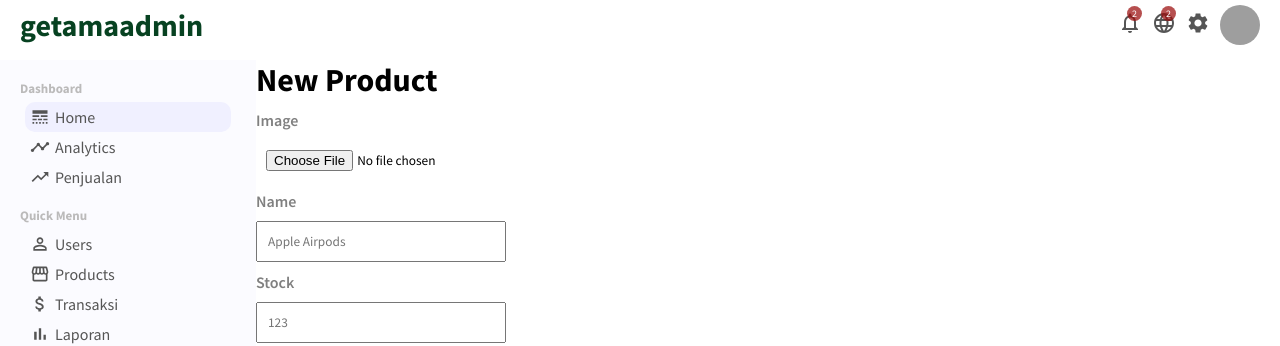
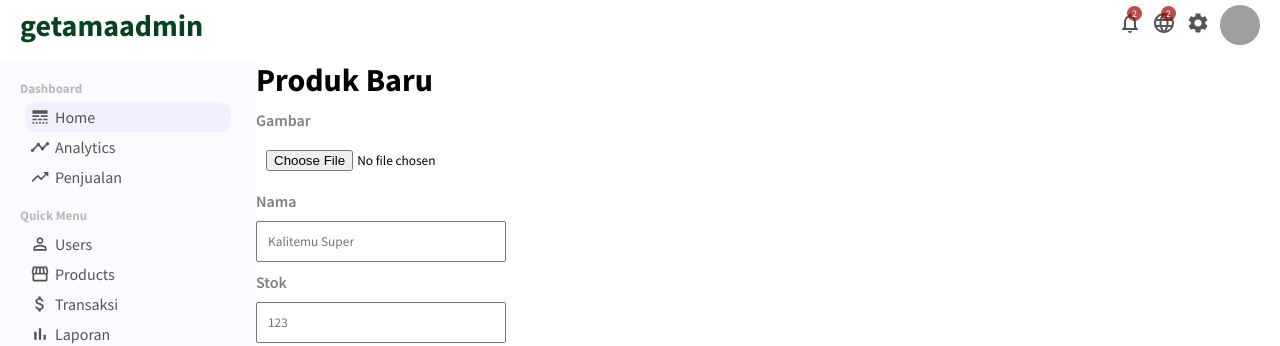
Before and after one commit to NahrulK/getama-admin, a React (Create React App) app: page /newproduct in a window 1280 px wide. Shown: the top 346 px of the page. Built offline with nearby package versions, Linux system fonts and the light colour scheme; grey boxes are pictures that could not be loaded.

Commit message:
Produk List & New Produk Pages

```diff
--- a/src/pages/newProduct/NewProduct.jsx
+++ b/src/pages/newProduct/NewProduct.jsx
@@ -3,18 +3,18 @@ import "./newProduct.css";
 export default function NewProduct() {
   return (
     <div className="newProduct">
-      <h1 className="addProductTitle">New Product</h1>
+      <h1 className="addProductTitle">Produk Baru</h1>
       <form className="addProductForm">
         <div className="addProductItem">
-          <label>Image</label>
+          <label>Gambar</label>
           <input type="file" id="file" />
         </div>
         <div className="addProductItem">
-          <label>Name</label>
-          <input type="text" placeholder="Apple Airpods" />
+          <label>Nama</label>
+          <input type="text" placeholder="Kalitemu Super" />
         </div>
         <div className="addProductItem">
-          <label>Stock</label>
+          <label>Stok</label>
           <input type="text" placeholder="123" />
         </div>
         <div className="addProductItem">
--- a/src/pages/product/Product.jsx
+++ b/src/pages/product/Product.jsx
@@ -27,11 +27,11 @@ export default function Product() {
         <div className="productTopRight">
           <div className="productInfoTop">
             <img
-              src="https://images.pexels.com/photos/7156886/pexels-photo-7156886.jpeg?auto=compress&cs=tinysrgb&dpr=2&w=500"
+              src="https://drive.google.com/uc?id=1YAWjnP64nnRO54MU8ypgzcBBgEXUo3Qh"
               alt=""
               className="productInfoImg"
             />
-            <span className="productName">Apple Airpods</span>
+            <span className="productName">Kalitemu Super</span>
           </div>
           <div className="productInfoBottom">
             <div className="productInfoItem">
@@ -39,7 +39,7 @@ export default function Product() {
               <span className="productInfoValue">123</span>
             </div>
             <div className="productInfoItem">
-              <span className="productInfoKey">sales:</span>
+              <span className="productInfoKey">Penjualan:</span>
               <span className="productInfoValue">5123</span>
             </div>
             <div className="productInfoItem">
@@ -56,8 +56,8 @@ export default function Product() {
       <div className="productBottom">
         <form className="productForm">
           <div className="productFormLeft">
-            <label>Product Name</label>
-            <input type="text" placeholder="Apple AirPod" />
+            <label>Nama Produk</label>
+            <input type="text" placeholder="Kalitemu Super" />
             <label>In Stock</label>
             <select name="inStock" id="idStock">
               <option value="yes">Yes</option>
@@ -72,7 +72,7 @@ export default function Product() {
           <div className="productFormRight">
             <div className="productUpload">
               <img
-                src="https://images.pexels.com/photos/7156886/pexels-photo-7156886.jpeg?auto=compress&cs=tinysrgb&dpr=2&w=500"
+                src="https://drive.google.com/uc?id=1YAWjnP64nnRO54MU8ypgzcBBgEXUo3Qh"
                 alt=""
                 className="productUploadImg"
               />
```
